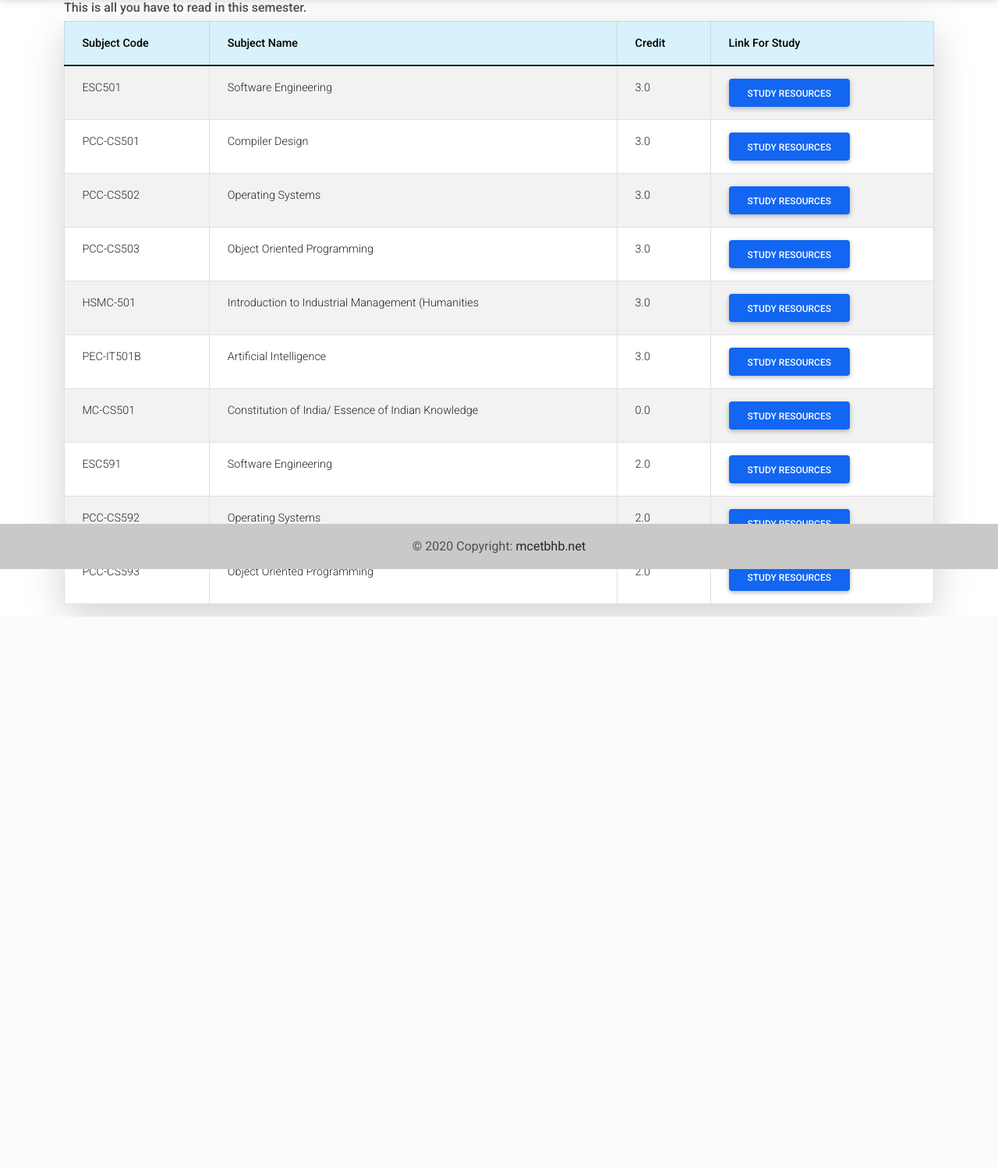
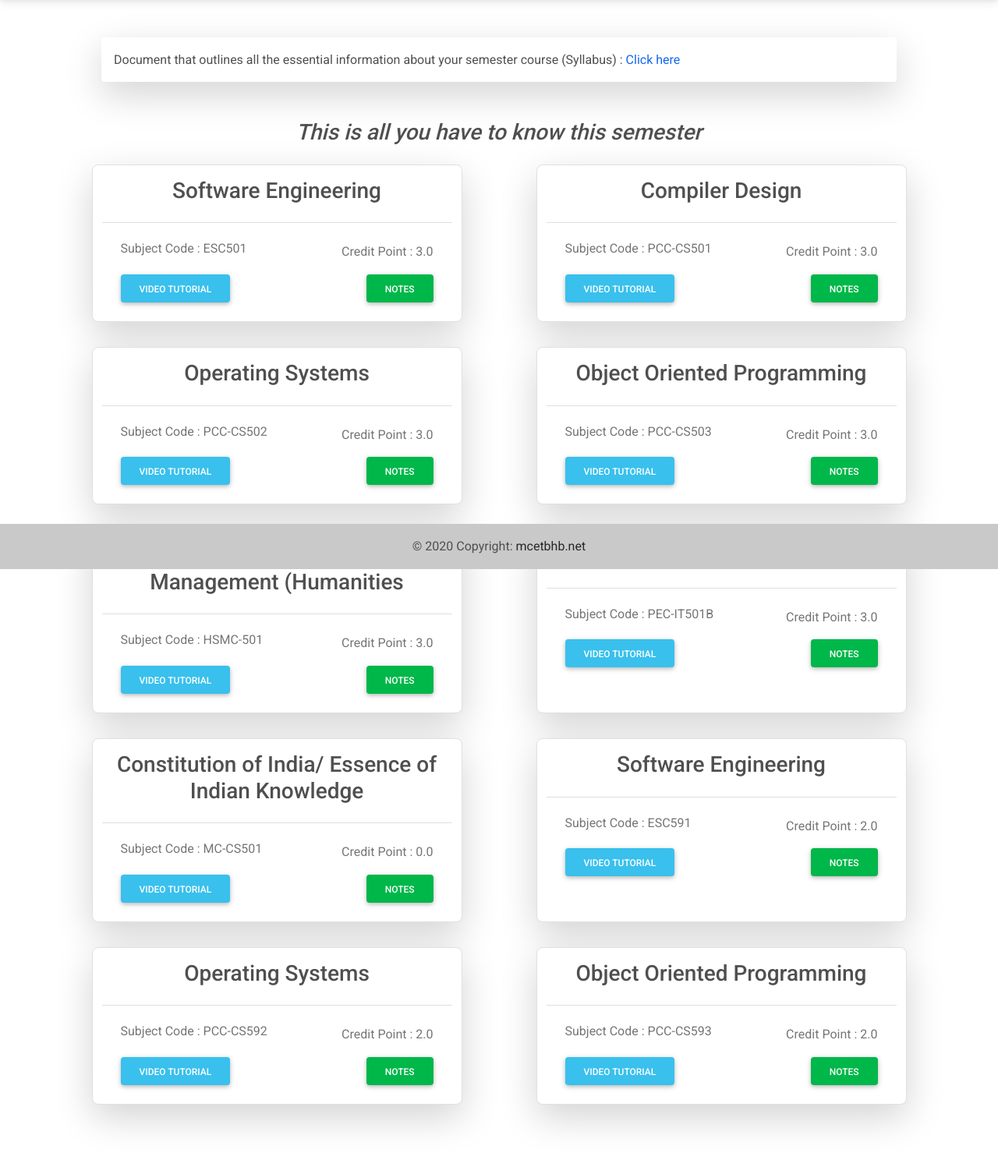
Before and after one commit to Upendra0/College-Space, a Django app: page /study_materials in a window 1280 px wide. Shown: the part 70-1567 px from the top of the page at 78% size. Before the commit the page ends 861 px from the top, so only its background shows below. Run offline with Django 3.2, Linux system fonts and the light colour scheme; a user stored in the database is signed in; data comes from the database, SQL or seed files in the repository; both versions use the stored data as it was after the commit; some libraries are stand-ins or nearby versions.

Commit message:
style:cardstudy

```diff
--- a/college_space/resources/templates/resources/base.html
+++ b/college_space/resources/templates/resources/base.html
@@ -104,9 +104,10 @@
         </div>
       </nav>
 
+    <div class="mb-7">
     {% block content %}
-
     {% endblock content %}
+    </div>
 
     <footer class="bg-light text-center text-lg-start fixed-bottom">
       <!-- Copyright -->
--- a/college_space/resources/templates/resources/home.html
+++ b/college_space/resources/templates/resources/home.html
@@ -110,7 +110,7 @@
         <p> <i>Civil engineering is the professional practice of designing and developing infrastructure projects. This can be on a huge scale, such as the development of nationwide transport systems or water supply networks, or on a smaller scale, such as the development of individual roads or buildings.</i></p>
         Civil engineers typically possess an academic degree in civil engineering. The length of study is three to five years, and the completed degree is designated as a bachelor of technology, or a bachelor of engineering. The curriculum generally includes classes in physics, mathematics, project management, design and specific topics in civil engineering. After taking basic courses in most sub-disciplines of civil engineering, they move on to specialize in one or more sub-disciplines at advanced levels. While an undergraduate degree (BEng/BSc) normally provides successful students with industry-accredited qualification, some academic institutions offer post-graduate degrees (MEng/MSc), which allow students to further specialize in their particular area of interest.
         <p class="m-2">Now this to Go </p>
-        <button type="button" class="btn btn-primary float-end">Lets Enter the World of Solution.</button>
+        <a type="button" class="btn btn-primary float-end" href="{% url 'study_materials' %}" >Lets Enter the World of Solution.</a>
       </div>
       <div
         class="tab-pane fade"
@@ -123,7 +123,7 @@
 
         Electrical engineering is now divided into a wide range of different fields, including computer engineering, systems engineering, power engineering, telecommunications, radio-frequency engineering, signal processing, instrumentation, photovoltaic cells, electronics, and optics and photonics. Many of these disciplines overlap with other engineering branches, spanning a huge number of specializations including hardware engineering, power electronics, electromagnetics and waves, microwave engineering, nanotechnology, electrochemistry, renewable energies, mechatronics/control, and electrical materials science.
         <p class="m-2">Now this to Go </p>
-        <button type="button" class="btn btn-primary float-end">Lets Enter the World of Solution.</button>
+        <a type="button" class="btn btn-primary float-end" href="{% url 'study_materials' %}" >Lets Enter the World of Solution.</a>
       </div>
       <div
         class="tab-pane fade"
@@ -134,7 +134,7 @@
         <p> <i>The Electrical & Computer Engineering (ECE) program prepares you for a wide range of engineering study and career options, including business, biomedical engineering, computer hardware, the aerospace industry, computer software, nanoelectronic chips, photonics, nanoengineering, robotics and solar energy harvesting and distribution.</i></p>
         Engineers make the world a better place; they take a fuzzy idea and turn it into something real. They use math and science to solve problems and create new products and services. As an electrical and computer engineer you will work at the heart of the most rapidly developing technology humankind has ever seen. You’ll employ nanoelectronics, computers and new photonic crystals to create biomedical instruments that save lives and new robotic systems that can search disaster sites or remotely explore other planets. You will make devices and systems that harvest the energy of the sun, wind and sea and channel it into the energy grid that supports modern civilization.
         <p class="m-2">Now this to Go </p>
-        <button type="button" class="btn btn-primary float-end">Lets Enter the World of Solution.</button>
+        <a type="button" class="btn btn-primary float-end" href="{% url 'study_materials' %}" >Lets Enter the World of Solution.</a>
       </div>
     </div>
     <!-- Tabs content -->
--- a/college_space/resources/templates/resources/study_materials.html
+++ b/college_space/resources/templates/resources/study_materials.html
@@ -3,41 +3,32 @@
 {% block title %}
 <title> College Space | Study Materials </title>
 {% endblock title %}
-
 {% block content %}
     <div class = "container">
-        {% if syllabus_link %}
-        <div class="shadow-lg p-3 mb-5 mt-5 bg-white rounded">
-        <a href="{{ syllabus_link }}" target="_blank" class="btn btn-primary" role="button"> View Syllabus </a>
+        <div class="shadow-lg p-3 m-5 bg-white rounded">
+        Document that outlines all the essential information about your semester course (Syllabus) : <a href="{{ syllabus_link }}" >Click here</a>
         </div>
-        {% endif %}
 
-        <!-- Subject lists -->
-        <h6> This is all you have to read in this semester. </h6>
+        <h3 class="text-center"><i>This is all you have to know this semester</i></h3>
+        <div class="row">
+            {% for subject in subjects %}
+                <div class=" col-md-5 card border mx-auto my-3 shadow-lg" >
+                    <div class="card-header text-center p-3">
+                    <h3> {{ subject.name }} </h3>
+                    </div>
 
-        <table class="table shadow-lg table-striped table-bordered table-hover table-responsive">
-        <thead>
-            <tr class="table-info">
-            <th scope="col">Subject Code</th>
-            <th scope="col">Subject Name</th>
-            <th scope="col">Credit</th>
-            <th scope="col">Link For Study</th>
-            </tr>
-        </thead>
-        <tbody>
-            {% for subject in subjects %}
-            <tr>
-            <td scope="row">{{ subject.sub_code  }}</td>
-            <td>{{ subject.name }}</td>
-            <td>{{ subject.credit }}</td>
-            <td><a href="#" class="btn btn-primary" role="button">  Study Resources </a></td>
-            </tr>
+                    <div class="card-body ">
+                        <div class="d-flex justify-content-between">
+                            <p class="card-subtitle text-muted">Subject Code : {{ subject.sub_code  }}</p>
+                            <p class="text-muted">Credit Point : {{ subject.credit }}</p>
+                        </div>
+                        <div class="d-flex justify-content-between">
+                            <a href="#" class="btn btn-info">video tutorial</a>
+                            <a href="#" class="btn btn-success">Notes</a>
+                        </div>
+                    </div>
+                </div>
             {% endfor %}
-
-        </tbody>
-        </table>
+        </div>
     </div>
-<a></a>
-
-
 {% endblock content %}
```
Also changed, not shown: college_space/db.sqlite3.
